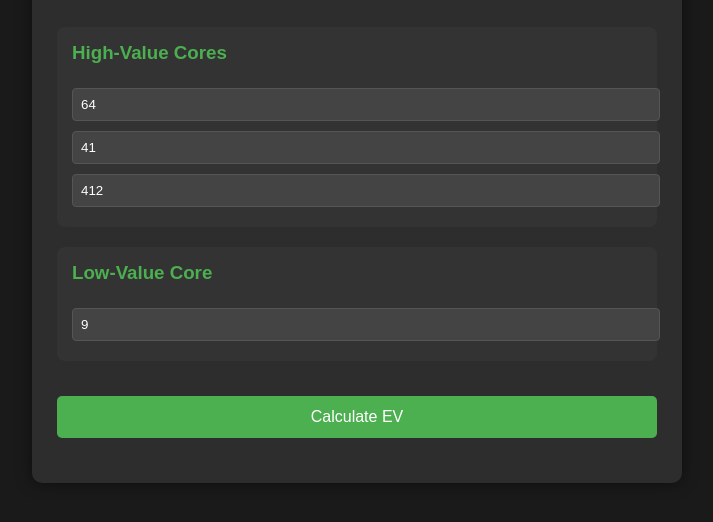
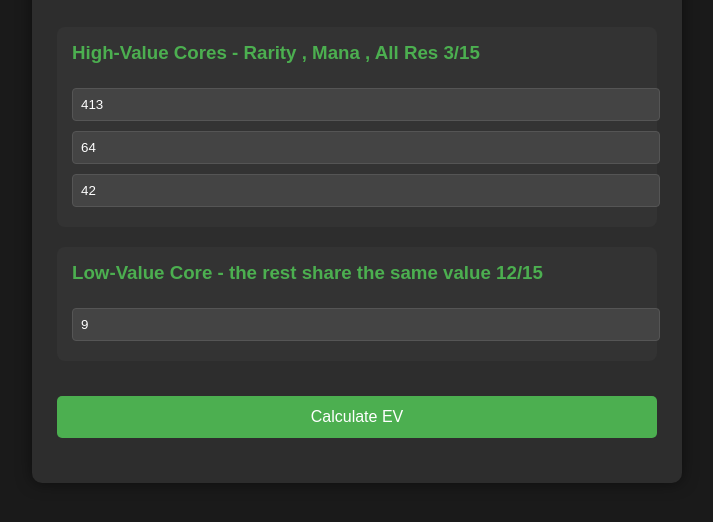
Before and after one commit to MrRaja23/poe-soul-core-ev-calculator, a plain HTML site: page index.html in a window 1280 px wide. Shown: the part 106-628 px from the top of the page, without its empty margins (283-996 px from the left). Drawn offline with Linux system fonts and the light colour scheme.

Commit message:
Update index.html

```diff
--- a/index.html
+++ b/index.html
@@ -12,15 +12,15 @@
 
         <!-- High-Value Cores -->
         <div class="input-group">
-            <h3>High-Value Cores</h3>
-            <input type="number" id="core1" placeholder="Core 1 (ex)" value="64">
-            <input type="number" id="core2" placeholder="Core 2 (ex)" value="41">
-            <input type="number" id="core3" placeholder="Core 3 (ex)" value="412">
+            <h3>High-Value Cores - Rarity , Mana , All Res 3/15</h3>
+            <input type="number" id="core1" placeholder="Core 1 (ex)" value="413">
+            <input type="number" id="core2" placeholder="Core 2 (ex)" value="64">
+            <input type="number" id="core3" placeholder="Core 3 (ex)" value="42">
         </div>
 
         <!-- Low-Value Core -->
         <div class="input-group">
-            <h3>Low-Value Core</h3>
+            <h3>Low-Value Core - the rest share the same value 12/15</h3>
             <input type="number" id="lowValue" placeholder="Value (ex)" value="9">
         </div>
 
```
